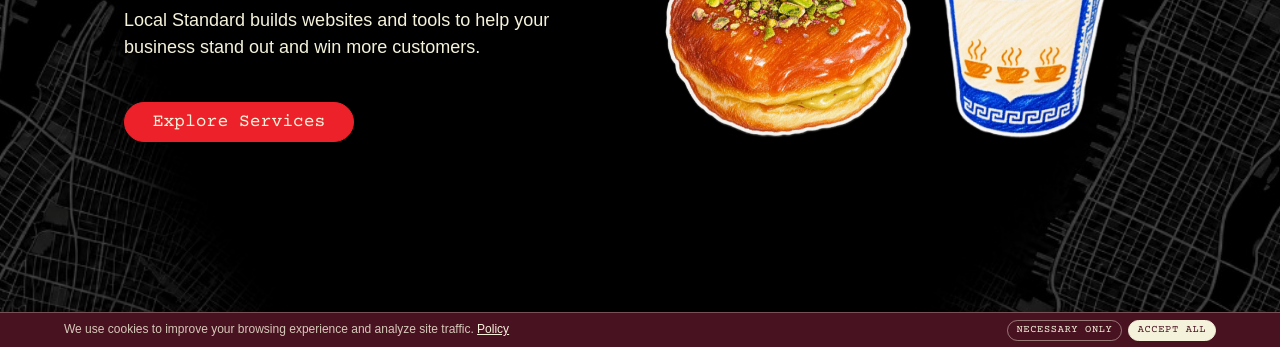
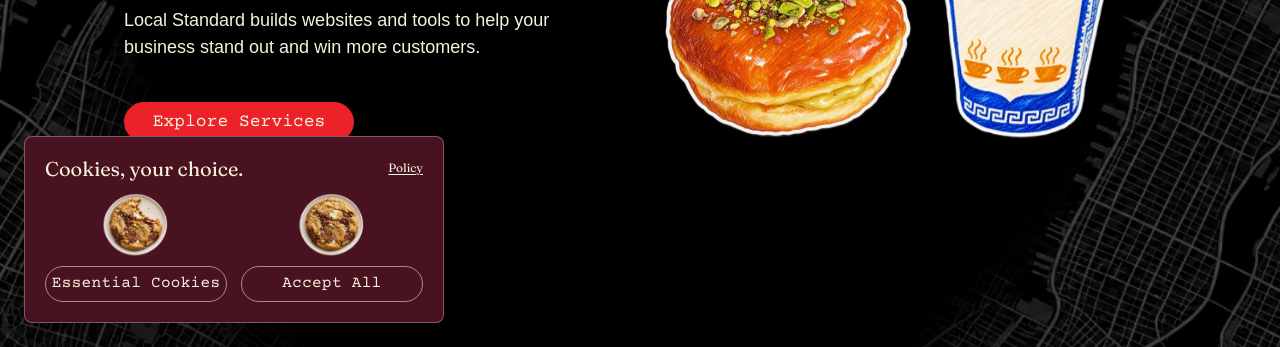
Before and after one commit to skhander/Localstandardwebsite, a plain HTML site: page index.html in a window 1280 px wide. Shown: the part 453-800 px from the top of the page. Drawn offline with nearby package versions, Linux system fonts and the light colour scheme; a web font is replaced by a local one.

Commit message:
Redesign cookie consent with art choices and a compact desktop panel.

```diff
--- a/index.html
+++ b/index.html
@@ -24,8 +24,8 @@
   <link rel="preconnect" href="https://api.fontshare.com" crossorigin>
   <link rel="stylesheet" href="https://fonts.googleapis.com/css2?family=Birthstone&family=Caveat&family=Courier+Prime&family=Fraunces:opsz,wght,SOFT@9..144,400,50&display=swap">
   <link rel="stylesheet" href="https://api.fontshare.com/v2/css?f[]=switzer@400&display=swap">
-  <link rel="stylesheet" href="brand.css?v=20261114u">
-  <link rel="stylesheet" href="styles.css?v=20261114u">
+  <link rel="stylesheet" href="brand.css?v=20261117e">
+  <link rel="stylesheet" href="styles.css?v=20261117e">
   <link rel="preload" as="image" href="images/hero-map-desktop.jpg" type="image/jpeg" media="(min-width: 861px)">
   <link rel="preload" as="image" href="images/hero-map-mobile.jpg" type="image/jpeg" media="(max-width: 860px)">
   <link rel="preload" as="image" href="images/services-map-desktop.jpg" type="image/jpeg" media="(min-width: 861px)">
@@ -46,7 +46,7 @@
     })();
   </script>
   <script src="brand.js?v=20261114f" defer></script>
-  <script src="script.js?v=20261114f" defer></script>
+  <script src="script.js?v=20261117c" defer></script>
 </head>
 <body>
   <a class="skip-link" href="#main"><span class="t-en">Skip to content</span><span class="t-es" hidden>Saltar al contenido</span></a>
@@ -315,16 +315,45 @@
 
   <div class="cookie-banner" id="cookie-banner" hidden role="dialog" aria-modal="false" aria-labelledby="cookie-banner-title" data-aria-en="Cookie preferences" data-aria-es="Preferencias de cookies">
     <div class="cookie-banner__inner">
-      <p class="cookie-banner__text" id="cookie-banner-title">
-        <span class="t-en">We use cookies to improve your browsing experience and analyze site traffic. <a href="legal.html#cookies">Policy</a></span>
-        <span class="t-es" hidden>Usamos cookies para mejorar tu experiencia y analizar el tráfico del sitio. <a href="legal.html#cookies">Política</a></span>
-      </p>
-      <div class="cookie-banner__actions">
-        <button type="button" class="cookie-btn cookie-btn--ghost" data-cookie-choice="necessary">
-          <span class="t-en">Necessary Only</span><span class="t-es" hidden>Solo necesarias</span>
+      <div class="cookie-banner__header">
+        <p class="cookie-banner__title" id="cookie-banner-title">
+          <span class="t-en">Cookies, your choice.</span>
+          <span class="t-es" hidden>Cookies, tú eliges.</span>
+        </p>
+        <a class="cookie-banner__policy" href="legal.html#cookies">
+          <span class="t-en">Policy</span>
+          <span class="t-es" hidden>Política</span>
+        </a>
+      </div>
+
+      <div class="cookie-banner__choices">
+        <button type="button" class="cookie-choice" data-cookie-choice="necessary">
+          <img
+            class="cookie-choice__art"
+            src="images/cookie-bitten.png?v=20261117e"
+            alt=""
+            width="655"
+            height="598"
+            decoding="async"
+          >
+          <span class="cookie-choice__label">
+            <span class="t-en">Essential Cookies</span>
+            <span class="t-es" hidden>Cookies esenciales</span>
+          </span>
         </button>
-        <button type="button" class="cookie-btn cookie-btn--solid" data-cookie-choice="all">
-          <span class="t-en">Accept All</span><span class="t-es" hidden>Aceptar todo</span>
+        <button type="button" class="cookie-choice" data-cookie-choice="all">
+          <img
+            class="cookie-choice__art"
+            src="images/cookie-whole.png?v=20261117e"
+            alt=""
+            width="655"
+            height="598"
+            decoding="async"
+          >
+          <span class="cookie-choice__label">
+            <span class="t-en">Accept All</span>
+            <span class="t-es" hidden>Aceptar todo</span>
+          </span>
         </button>
       </div>
     </div>
--- a/script.js
+++ b/script.js
@@ -196,10 +196,18 @@
   });
 
   document.querySelectorAll("[data-open-cookie-settings]").forEach((btn) => {
-    btn.addEventListener("click", () => {
+    btn.addEventListener("click", (event) => {
+      event.stopPropagation();
       showCookieBanner();
       if (cookieBanner) cookieBanner.scrollIntoView({ block: "end" });
     });
+  });
+
+  document.addEventListener("pointerdown", (event) => {
+    if (!cookieBanner || cookieBanner.hidden) return;
+    if (cookieBanner.contains(event.target)) return;
+    writeConsent(false);
+    hideCookieBanner();
   });
 
   const contactForm = document.querySelector("#contact-form");
--- a/styles.css
+++ b/styles.css
@@ -1023,10 +1023,10 @@ section, .marquee { scroll-margin-top: var(--header-height); }
   right: 0;
   bottom: 0;
   z-index: 90;
-  padding: 0.4rem var(--gutter) calc(0.4rem + env(safe-area-inset-bottom, 0px));
+  padding: 1.15rem var(--gutter) calc(1.25rem + env(safe-area-inset-bottom, 0px));
   background: var(--wine);
   color: var(--cream);
-  border-top: 1px solid color-mix(in srgb, var(--cream) 28%, transparent);
+  border-top: 1px solid color-mix(in srgb, var(--cream) 22%, transparent);
 }
 
 .cookie-banner[hidden] {
@@ -1035,69 +1035,166 @@ section, .marquee { scroll-margin-top: var(--header-height); }
 
 .cookie-banner__inner {
   display: flex;
-  flex-wrap: nowrap;
+  flex-direction: column;
+  gap: 1rem;
+  max-width: 28rem;
+  margin-inline: auto;
+}
+
+.cookie-banner__header {
+  display: flex;
   align-items: center;
   justify-content: space-between;
   gap: 0.75rem 1rem;
-  max-width: 72rem;
-  margin-inline: auto;
-}
-
-.cookie-banner__text {
-  margin: 0;
-  flex: 1 1 auto;
-  min-width: 0;
-  font-family: var(--font-text);
+}
+
+.cookie-banner__title {
+  margin: 0;
+  font-family: var(--font-display);
+  font-size: clamp(1.35rem, 4.5vw, 1.65rem);
+  font-weight: var(--weight);
+  font-variation-settings: "SOFT" 50, "opsz" 36, "wght" 400;
+  line-height: 1.15;
+  letter-spacing: var(--tracking);
+  color: var(--cream);
+}
+
+.cookie-banner__policy {
+  flex: none;
+  margin-left: auto;
+  font-family: var(--font-display);
   font-size: 0.75rem;
-  line-height: 1.3;
-  color: color-mix(in srgb, var(--cream) 82%, transparent);
-}
-
-.cookie-banner__text a {
+  line-height: 1.2;
   color: var(--cream);
   text-decoration: underline;
-  text-underline-offset: 0.12em;
-}
-
-.cookie-banner__actions {
-  display: flex;
-  flex: none;
+  text-underline-offset: 0.16em;
+}
+
+.cookie-banner__policy:hover {
+  color: var(--cream);
+  opacity: 0.85;
+}
+
+.cookie-banner__choices {
+  display: grid;
+  grid-template-columns: repeat(2, minmax(0, 1fr));
+  gap: 0.85rem 1rem;
+  align-items: end;
+}
+
+.cookie-choice {
+  display: flex;
+  flex-direction: column;
   align-items: center;
-  gap: 0.35rem;
-}
-
-.cookie-btn {
-  margin: 0;
-  padding: 0.2rem 0.55rem;
-  border: 1px solid transparent;
+  gap: 0.75rem;
+  margin: 0;
+  padding: 0;
+  border: 0;
+  background: transparent;
+  color: var(--cream);
+  cursor: pointer;
+  text-align: center;
+}
+
+.cookie-choice__art {
+  display: block;
+  width: min(100%, 10.5rem);
+  height: auto;
+  aspect-ratio: 655 / 598;
+  object-fit: contain;
+  pointer-events: none;
+  user-select: none;
+}
+
+.cookie-choice__label {
+  display: inline-flex;
+  align-items: center;
+  justify-content: center;
+  width: 100%;
+  max-width: 11.5rem;
+  min-height: 2.15rem;
+  padding: 0.45rem 0.7rem;
+  border: 1px solid color-mix(in srgb, var(--cream) 55%, transparent);
   border-radius: 999px;
   font-family: var(--font-label);
-  font-size: 0.65rem;
-  letter-spacing: 0.06em;
-  text-transform: uppercase;
+  font-size: 1rem;
+  letter-spacing: 0.03em;
   line-height: 1.2;
-  cursor: pointer;
-}
-
-.cookie-btn--ghost {
-  background: transparent;
-  color: var(--cream);
-  border-color: color-mix(in srgb, var(--cream) 45%, transparent);
-}
-
-.cookie-btn--ghost:hover {
+  text-transform: none;
+  color: var(--cream);
+  white-space: normal;
+  text-wrap: balance;
+}
+
+.cookie-choice:hover .cookie-choice__label {
   border-color: var(--cream);
-}
-
-.cookie-btn--solid {
-  background: var(--cream);
-  color: var(--wine);
-  border-color: var(--cream);
-}
-
-.cookie-btn--solid:hover {
-  background: transparent;
-  color: var(--cream);
+  background: color-mix(in srgb, var(--cream) 10%, transparent);
+}
+
+.cookie-choice:focus-visible {
+  outline: 2px solid var(--chartreuse);
+  outline-offset: 3px;
+}
+
+.cookie-banner__policy:focus-visible {
+  outline: 2px solid var(--chartreuse);
+  outline-offset: 3px;
+}
+
+@media (min-width: 861px) {
+  .cookie-banner {
+    left: 24px;
+    right: auto;
+    bottom: 24px;
+    width: 420px;
+    max-width: calc(100vw - 48px);
+    padding: 20px;
+    border: 1px solid color-mix(in srgb, var(--cream) 32%, transparent);
+    border-radius: 8px;
+    border-top: 1px solid color-mix(in srgb, var(--cream) 32%, transparent);
+    box-shadow: none;
+  }
+
+  .cookie-banner__inner {
+    gap: 0.85rem;
+    max-width: none;
+    margin-inline: 0;
+  }
+
+  .cookie-banner__title {
+    font-size: 1.25rem;
+  }
+
+  .cookie-banner__policy {
+    font-size: 0.75rem;
+  }
+
+  .cookie-banner__choices {
+    gap: 0.75rem 0.85rem;
+    align-items: stretch;
+  }
+
+  .cookie-choice {
+    gap: 0.55rem;
+    min-height: 0;
+  }
+
+  .cookie-choice__art {
+    width: auto;
+    height: 64px;
+    max-width: 100%;
+  }
+
+  .cookie-choice__label {
+    width: 100%;
+    max-width: none;
+    min-height: 2.25rem;
+    padding: 0.4rem 0.55rem;
+    font-size: 1rem;
+    letter-spacing: 0.02em;
+    white-space: nowrap;
+    text-wrap: nowrap;
+  }
 }
 
 .footer-script {
@@ -1165,14 +1262,28 @@ section, .marquee { scroll-margin-top: var(--header-height); }
 }
 
 @media (max-width: 860px) {
+  .cookie-banner {
+    padding-block: 1rem calc(1.1rem + env(safe-area-inset-bottom, 0px));
+  }
+
   .cookie-banner__inner {
-    flex-wrap: wrap;
-    align-items: center;
-    gap: 0.45rem 0.75rem;
-  }
-
-  .cookie-banner__actions {
-    margin-left: auto;
+    gap: 0.85rem;
+    max-width: 24rem;
+  }
+
+  .cookie-banner__title {
+    font-size: 1.35rem;
+  }
+
+  .cookie-choice__art {
+    width: min(100%, 9rem);
+  }
+
+  .cookie-choice__label {
+    max-width: 10.5rem;
+    min-height: 2rem;
+    padding-inline: 0.55rem;
+    font-size: 1rem;
   }
 
   .brand { grid-column: 1 / -1; grid-row: 1; }
```
Also changed, not shown: legal.html (+41 -12 lines), images/cookie-bitten.png (added), images/cookie-whole.png (added).
